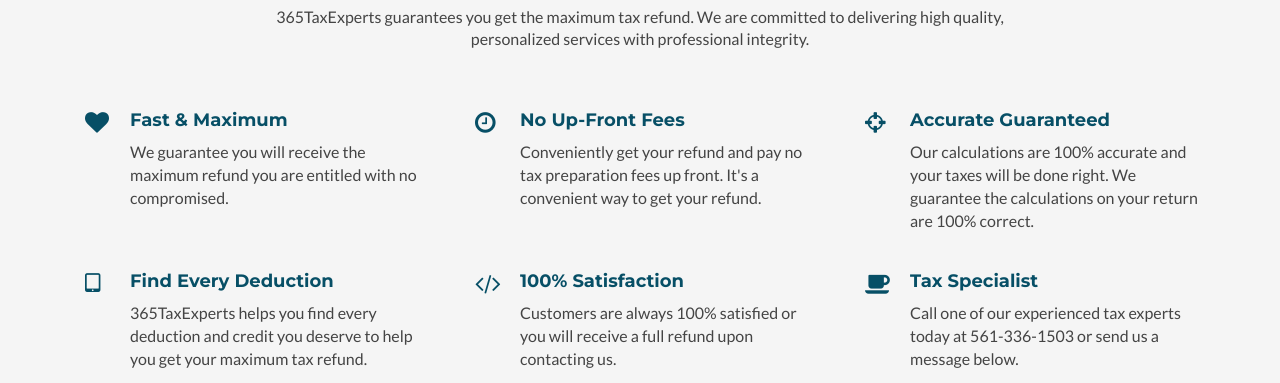
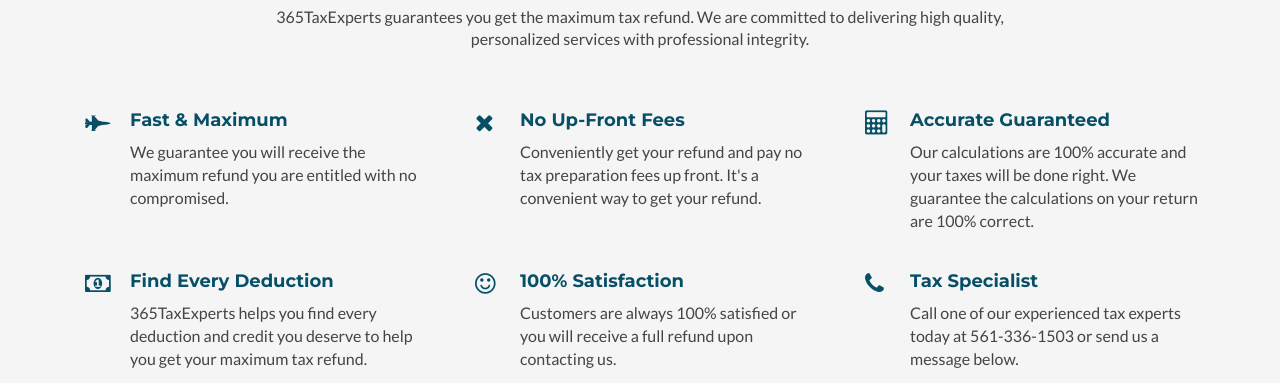
Before and after one commit to rdelphin/rdelphin.github.io, a Jekyll site: the page built from index.html, in a window 1280 px wide. Shown: the part 517-900 px from the top of the page. Built offline with Jekyll 4.4.1, drawn with Linux system fonts in a browser that asks for light colours; some web fonts are replaced.

Commit message:
change Font Awesome icons

```diff
--- a/_includes/about.html
+++ b/_includes/about.html
@@ -6,7 +6,7 @@
             <div class="row">
                 <div class="item col-md-4 col-sm-6 col-xs-12">
                     <div class="icon-holder">
-                        <i class="fa fa-heart"></i>
+                        <i class="fa fa-fighter-jet"></i>
                     </div>
                     <div class="content">
                         <h3 class="sub-title">Fast & Maximum</h3>
@@ -15,7 +15,7 @@
                 </div><!--//item-->
                 <div class="item col-md-4 col-sm-6 col-xs-12">
                     <div class="icon-holder">
-                        <i class="fa fa-clock-o"></i>
+                        <i class="fa fa-times"></i>
                     </div>
                     <div class="content">
                         <h3 class="sub-title">No Up-Front Fees</h3>
@@ -24,7 +24,7 @@
                 </div><!--//item-->
                 <div class="item col-md-4 col-sm-6 col-xs-12">
                     <div class="icon-holder">
-                        <i class="fa fa-crosshairs"></i>
+                        <i class="fa fa-calculator"></i>
                     </div>
                     <div class="content">
                         <h3 class="sub-title">Accurate Guaranteed</h3>
@@ -34,7 +34,7 @@
                 <div class="clearfix visible-md"></div>
                 <div class="item col-md-4 col-sm-6 col-xs-12">
                     <div class="icon-holder">
-                        <i class="fa fa-tablet"></i>
+                        <i class="fa fa-money"></i>
                     </div>
                     <div class="content">
                         <h3 class="sub-title">Find Every Deduction</h3>
@@ -43,7 +43,7 @@
                 </div><!--//item-->
                 <div class="item col-md-4 col-sm-6 col-xs-12">
                     <div class="icon-holder">
-                        <i class="fa fa-code"></i>
+                        <i class="fa fa-smile-o"></i>
                     </div>
                     <div class="content">
                         <h3 class="sub-title">100% Satisfaction</h3>
@@ -52,7 +52,7 @@
                 </div><!--//item-->
                 <div class="item col-md-4 col-sm-6 col-xs-12">
                     <div class="icon-holder">
-                        <i class="fa fa-coffee"></i>
+                        <i class="fa fa-phone"></i>
                     </div>
                     <div class="content">
                         <h3 class="sub-title">Tax Specialist</h3>
```
Also changed, not shown: 1 other file.
